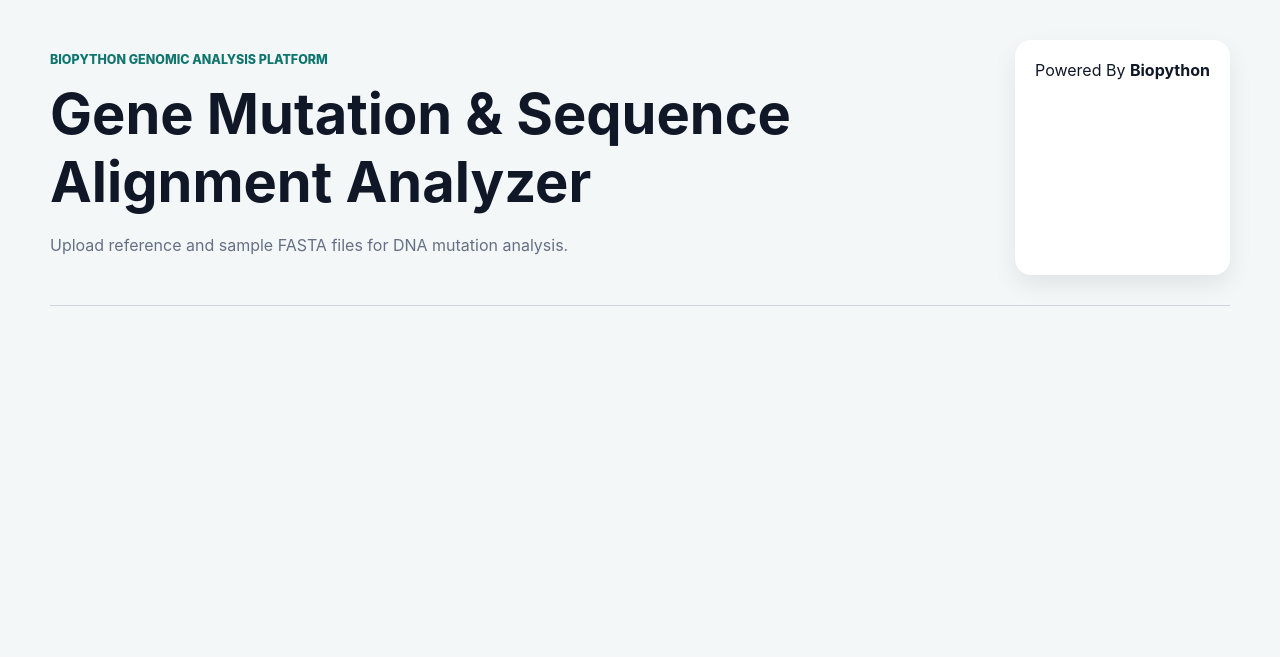
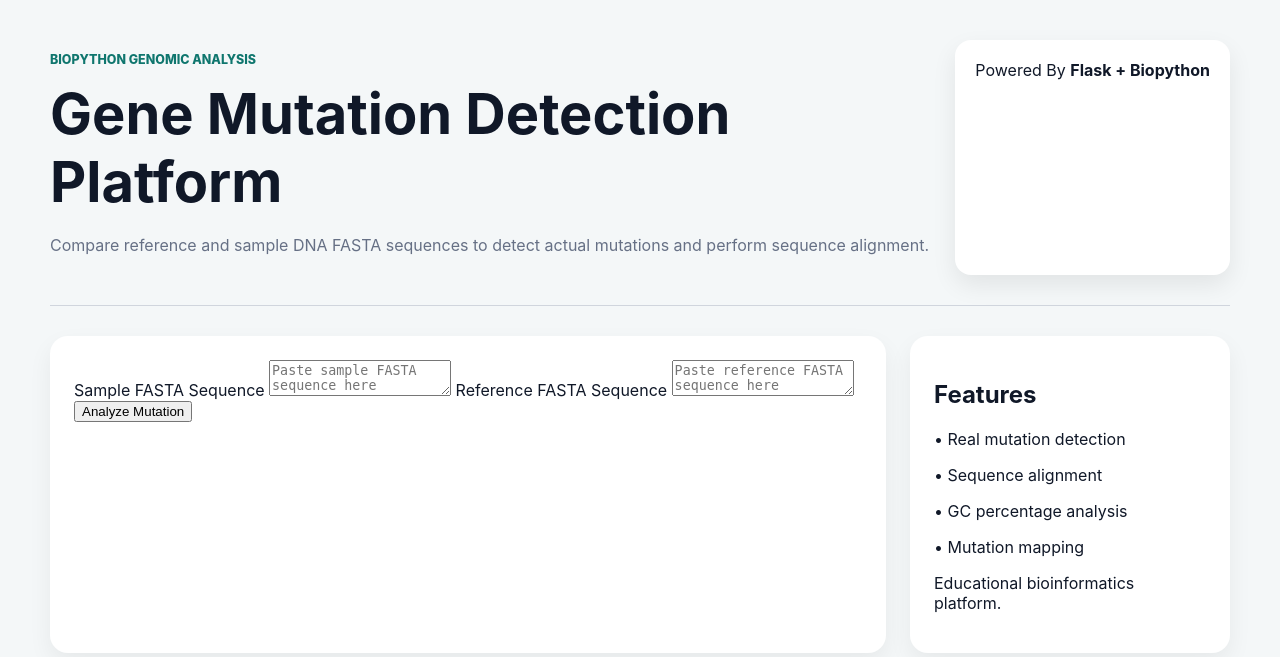
Before and after one commit to Nikhil-c-poojary/Bio-python-mutation-site, a Flask app: page / in a window 1280 px wide. Shown: the top 657 px of the page. Run offline with Flask 3, Linux system fonts and the light colour scheme.

Commit message:
Update index.html

```diff
--- a/templates/index.html
+++ b/templates/index.html
@@ -1,12 +1,14 @@
 <!doctype html>
 <html lang="en">
+
 <head>
   <meta charset="utf-8">
   <meta name="viewport" content="width=device-width, initial-scale=1">
 
-  <title>Gene Mutation & Sequence Alignment Analyzer</title>
+  <title>Gene Mutation Detection Platform</title>
 
-  <link rel="stylesheet" href="{{ url_for('static', filename='styles.css') }}">
+  <link rel="stylesheet"
+        href="{{ url_for('static', filename='styles.css') }}">
 </head>
 
 <body>
@@ -16,22 +18,213 @@
 <section class="hero">
 
 <div>
-<p class="eyebrow">Biopython genomic analysis platform</p>
+<p class="eyebrow">Biopython genomic analysis</p>
 
-<h1>Gene Mutation & Sequence Alignment Analyzer</h1>
+<h1>Gene Mutation Detection Platform</h1>
 
 <p class="lede">
-Upload reference and sample FASTA files for DNA mutation analysis.
+Compare reference and sample DNA FASTA sequences
+to detect actual mutations and perform sequence alignment.
 </p>
 </div>
 
 <div class="metrics">
 <span>Powered By</span>
-<strong>Biopython</strong>
+<strong>Flask + Biopython</strong>
 </div>
 
 </section>
 
 <section class="workspace">
 
+<form method="post" class="input-panel">
+
+<label>Sample FASTA Sequence</label>
+
+<textarea
+name="sample_sequence"
+placeholder="Paste sample FASTA sequence here"
+required
+></textarea>
+
+<label>Reference FASTA Sequence</label>
+
+<textarea
+name="reference_sequence"
+placeholder="Paste reference FASTA sequence here"
+required
+></textarea>
+
+<div class="controls">
+
+<button type="submit">
+Analyze Mutation
+</button>
+
+</div>
+
+</form>
+
+<aside class="note-panel">
+
+<h2>Features</h2>
+
+<p>
+• Real mutation detection
+</p>
+
+<p>
+• Sequence alignment
+</p>
+
+<p>
+• GC percentage analysis
+</p>
+
+<p>
+• Mutation mapping
+</p>
+
+<p class="small">
+Educational bioinformatics platform.
+</p>
+
+</aside>
+
+</section>
+
+{% if error %}
+<section class="alert">
+{{ error }}
+</section>
+{% endif %}
+
+{% if result %}
+{% for record in result %}
+
+<section class="results">
+
+<div class="result-head">
+
+<div>
+<p class="eyebrow">Analysis Report</p>
+
+<h2>{{ record.id }}</h2>
+
+<p>{{ record.description }}</p>
+</div>
+
+<div class="stat-grid">
+
+<div>
+<span>Length</span>
+<strong>{{ record.length }}</strong>
+</div>
+
+<div>
+<span>GC%</span>
+<strong>{{ record.gc }}%</strong>
+</div>
+
+<div>
+<span>Mutations</span>
+<strong>{{ record.mutation_count }}</strong>
+</div>
+
+</div>
+
+</div>
+
+<div class="sequence-strip">
+{{ record.sequence }}
+</div>
+
+<section class="alignment-panel">
+
+<h2>Sequence Alignment</h2>
+
+<div class="alignment-box">
+<pre>{{ record.alignment }}</pre>
+</div>
+
+</section>
+
+<section class="graph-panel">
+
+<h2>Mutation Distribution</h2>
+
+<div class="graph-bar">
+
+{% for mutation in record.top_mutations %}
+
+<div
+class="mutation-marker"
+style="left: {{ mutation.position_percent }}%;"
+title="{{ mutation.change }}"
+></div>
+
+{% endfor %}
+
+</div>
+
+</section>
+
+<div class="table-wrap">
+
+<table>
+
+<thead>
+
+<tr>
+<th>Rank</th>
+<th>Mutation</th>
+<th>Position</th>
+<th>Probability</th>
+<th>Effect</th>
+<th>Reason</th>
+</tr>
+
+</thead>
+
+<tbody>
+
+{% for mutation in record.top_mutations %}
+
+<tr>
+
+<td>{{ loop.index }}</td>
+
+<td>{{ mutation.change }}</td>
+
+<td>{{ mutation.position }}</td>
+
+<td>
+<span class="badge high">
+{{ mutation.label }}
+</span>
+{{ mutation.probability }}%
+</td>
+
+<td>{{ mutation.effect }}</td>
+
+<td>{{ mutation.context }}</td>
+
+</tr>
+
+{% endfor %}
+
+</tbody>
+
+</table>
+
+</div>
+
+</section>
+
+{% endfor %}
+{% endif %}
+
+</main>
+
+</body>
 </html>
```
